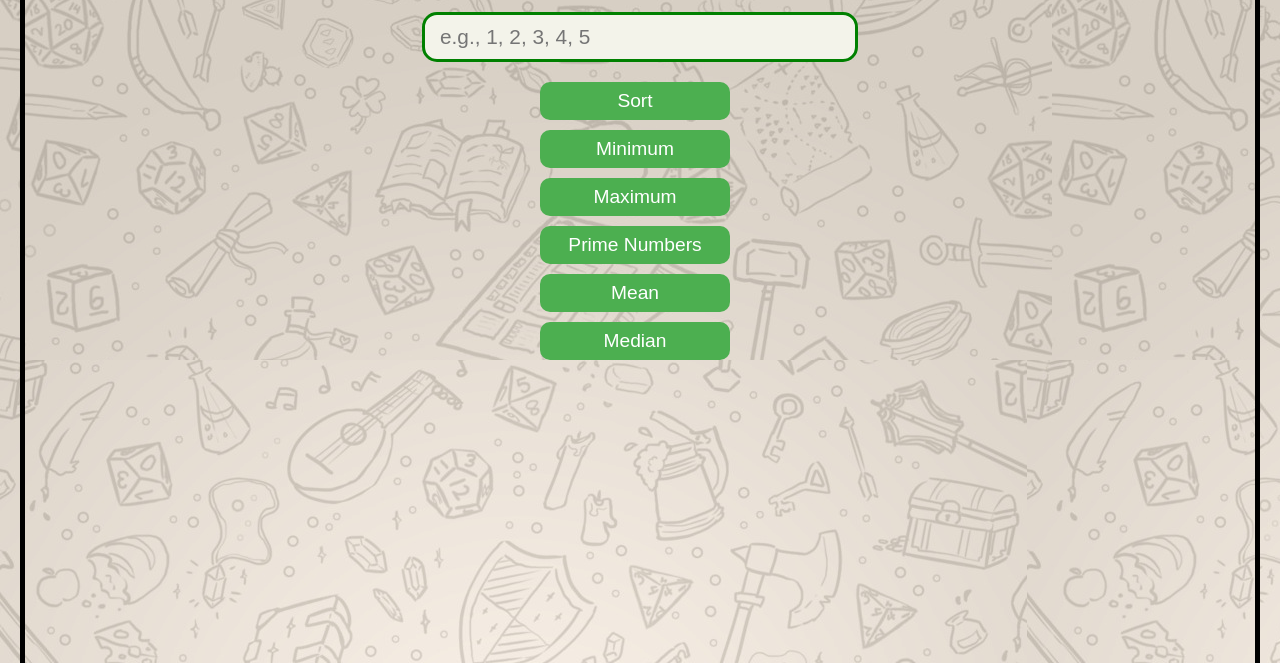
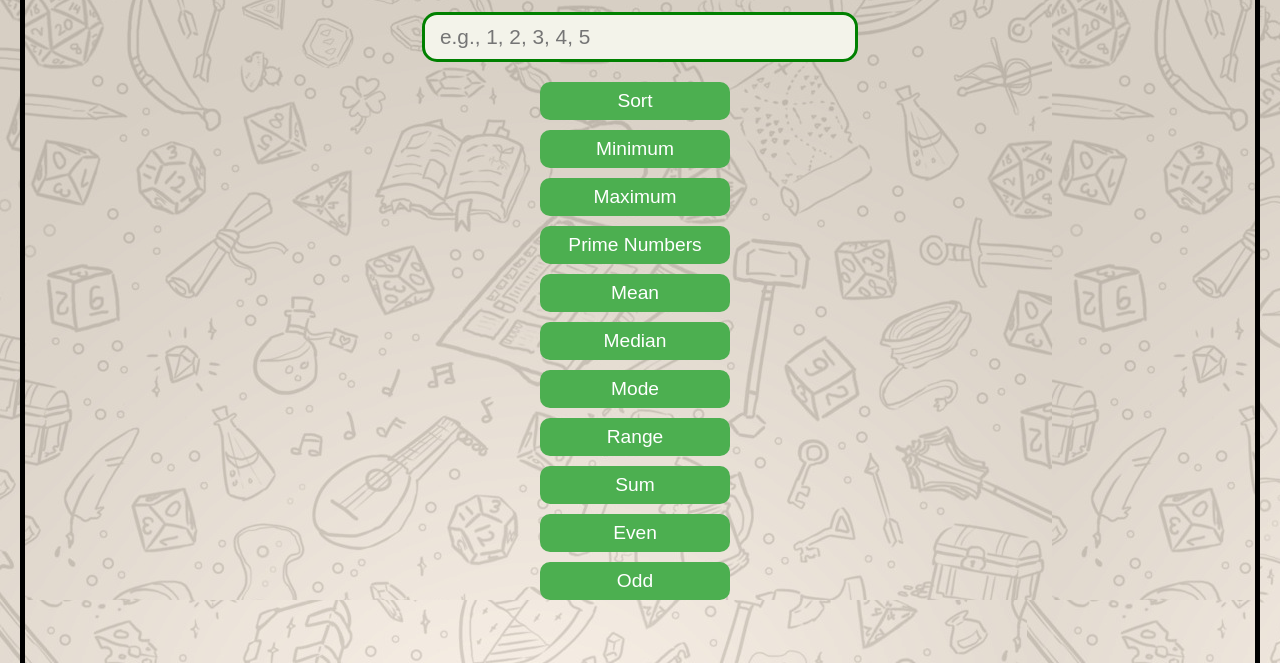
Before and after one commit to MoYusuff/Software_Design-Testing, a plain HTML site: page docs/index.html in a window 1280 px wide. Shown: the part 137-800 px from the top of the page. Drawn offline with Linux system fonts and the light colour scheme.

Commit message:
add functions

```diff
--- a/docs/index.html
+++ b/docs/index.html
@@ -17,6 +17,11 @@
   <button onclick="calculatePrimeNumbers()">Prime Numbers</button>
   <button onclick="calculateMean()">Mean</button>
   <button onclick="calculateMedian()">Median</button>
+  <button onclick="calculateMode()">Mode</button>
+  <button onclick="calculateRange()">Range</button>
+  <button onclick="calculateSum()">Sum</button>
+  <button onclick="calculateEven()">Even</button>
+  <button onclick="calculateOdd()">Odd</button>
 
 
 
--- a/docs/script.js
+++ b/docs/script.js
@@ -91,6 +91,58 @@ function isPrime(number) {
   }
   return true;
 }
+function calculateMode() {
+  var input = document.getElementById("integerList").value;
+  var integers = parseInput(input);
+  var counts = {};
+  var mode = [];
+  var maxCount = 0;
+  for (var i = 0; i < integers.length; i++) {
+    var num = integers[i];
+    counts[num] = (counts[num] || 0) + 1;
+    if (counts[num] > maxCount) {
+      maxCount = counts[num];
+      mode = [num];
+    } else if (counts[num] === maxCount) {
+      mode.push(num);
+    }
+  }
+  displayOutput(mode);
+}
+
+function calculateRange() {
+  var input = document.getElementById("integerList").value;
+  var integers = parseInput(input);
+  var range = Math.max(...integers) - Math.min(...integers);
+  displayOutput(range);
+}
+
+function calculateSum() {
+  var input = document.getElementById("integerList").value;
+  var integers = parseInput(input);
+  var sum = integers.reduce(function(a, b) {
+    return a + b;
+  }, 0);
+  displayOutput(sum);
+}
+
+function calculateEven() {
+  var input = document.getElementById("integerList").value;
+  var integers = parseInput(input);
+  var evenNumbers = integers.filter(function(num) {
+    return num % 2 === 0;
+  });
+  displayOutput(evenNumbers);
+}
+
+function calculateOdd() {
+  var input = document.getElementById("integerList").value;
+  var integers = parseInput(input);
+  var oddNumbers = integers.filter(function(num) {
+    return num % 2 !== 0;
+  });
+  displayOutput(oddNumbers);
+}
 
 function displayOutput(output) {
   var outputElement = document.getElementById("output");
--- a/docs/styles.css
+++ b/docs/styles.css
@@ -7,7 +7,7 @@ body {
   margin: 20px;
   padding: 0;
   border:5px solid black;
-  height: 100vh;
+  height: 150vh;
 }
 
 .main{
```
